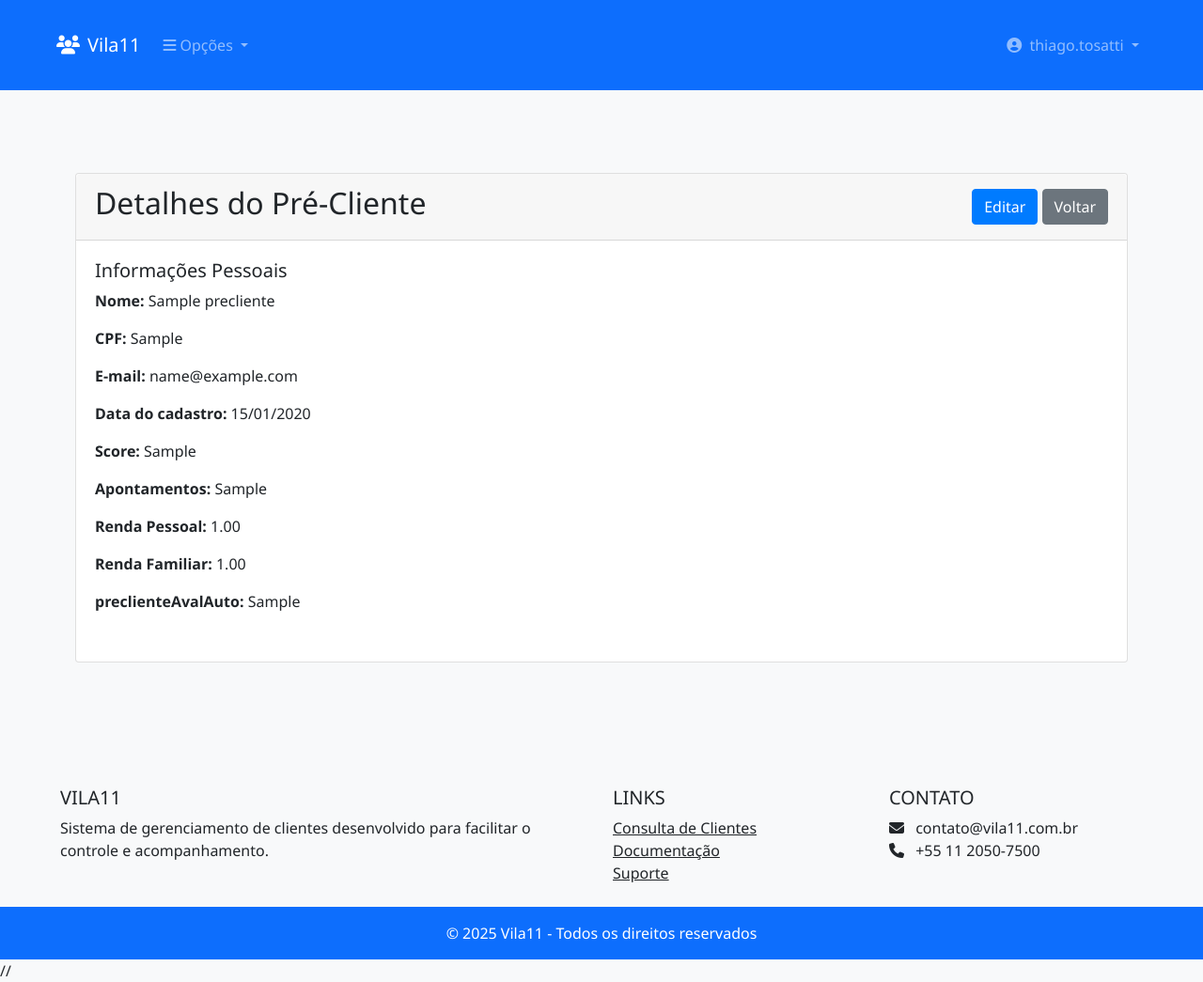
After one commit to ThiagoVila11/mvpcadastro, a Django app: page /precliente/1/detalhes/ in a window 1280 px wide. The commit adds this page. Shown: the whole page at 94% size. Run offline with Django 5.2, Linux system fonts and the light colour scheme; a user stored in the database is signed in; tables that the repository leaves empty hold one stand-in row (values such as "Sample post"); parts of the project's set-up code (start-up, migrations or seed data) failed here and were passed over; some libraries are stand-ins or nearby versions.

Commit message:
pre-cliente - acertos

```diff
--- a/formulario_captura/cadastro/models.py
+++ b/formulario_captura/cadastro/models.py
@@ -63,9 +63,35 @@ class PreCliente(models.Model):
     preclienteScore = models.CharField(verbose_name='Score', null=True, blank=True, default='0')
     preclienteApontamentos = models.CharField(verbose_name='Apontamentos', null=True, blank=True)
     preclienteRendaPresumida = models.DecimalField(verbose_name="Renda Presumida", max_digits=10, decimal_places=2, null=True, blank=True)
+    preclienteRendaFamiliar = models.DecimalField(verbose_name="Renda Familiar", max_digits=10, decimal_places=2, null=True, blank=True)
     preclienteAvalAuto = models.CharField(verbose_name='Avaliação Automática', max_length=1, null=True, blank=True)
     preclienteAvaliacao = models.CharField(verbose_name='Avaliação', max_length=1, null=True, blank=True)
     preclienteJson = models.TextField(verbose_name='Json', null=True, blank=True)
+
+    def pode_ser_convertido(self):
+        return self.preclienteAvaliacao == 'A'  # Só converte se estiver aprovado
+
+    def converter_para_cliente(self, consultor=None, condominio=None, apartamento=None):
+        """
+        Converte um Pré-Cliente em Cliente
+        """
+        if not self.pode_ser_convertido():
+            raise ValueError("Pré-cliente não está aprovado para conversão")
+
+        cliente = Cliente(
+            nome=self.preclienteNome,
+            cpf=self.preclienteCpf,
+            email=self.precoclienteEmail,
+            score=self.preclienteScore,
+            # Mapeie outros campos conforme necessário
+            Consultor=consultor,
+            Condominio=condominio,
+            Apartamento=apartamento,
+            PreCliente=self,
+        )
+
+        cliente.save()
+        return cliente
 
 
     def __str__(self):
@@ -131,6 +157,7 @@ class Cliente(models.Model):
     Condominio = models.ForeignKey(Condominio, on_delete=models.CASCADE, null=True, blank=True)
     Apartamento = models.ForeignKey(Apartamento, on_delete=models.CASCADE, null=True, blank=True)
     Consultor = models.ForeignKey(Consultor, on_delete=models.CASCADE, null=True, blank=True)
+    PreCliente = models.ForeignKey(PreCliente, on_delete=models.CASCADE, null=True, blank=True, unique=True)
 
     def __str__(self):
         return self.nome
--- /dev/null
+++ b/formulario_captura/cadastro/templates/detalhes_precliente.html
@@ -0,0 +1,38 @@
+{% extends 'base.html' %}
+{% load static %}
+
+{% block content %}
+<div class="container mt-4">
+    <div class="card">
+        <div class="card-header">
+            <div class="d-flex justify-content-between align-items-center">
+                <h2>Detalhes do Pré-Cliente</h2>
+                <div>
+                    <a href="{% url 'editar_cliente' precliente.id %}" class="btn btn-primary">Editar</a>
+                    <a href="{% url 'consulta_preclientes' %}" class="btn btn-secondary">Voltar</a>
+                </div>
+            </div>
+        </div>
+        <div class="card-body">
+            <div class="row">
+                <div class="col-md-8">
+                    <div class="row mb-3">
+                        <div class="col-md-6">
+                            <h5>Informações Pessoais</h5>
+                            <p><strong>Nome:</strong> {{ precliente.preclienteNome }}</p>
+                            <p><strong>CPF:</strong> {{ precliente.preclienteCpf }}</p>
+                            <p><strong>E-mail:</strong> {{ precliente.precoclienteEmail }}</p>
+                            <p><strong>Data do cadastro:</strong> {{ precliente.preclienteDataCadastro|date:"d/m/Y"|default:"---" }}</p>
+                            <p><strong>Score:</strong> {{ precliente.preclienteScore }}</p>
+                            <p><strong>Apontamentos:</strong> {{ precliente.preclienteApontamentos }}</p>
+                            <p><strong>Renda Pessoal:</strong> {{ precliente.preclienteRendaPresumida }}</p>
+                            <p><strong>Renda Familiar:</strong> {{ precliente.preclienteRendaFamiliar }}</p>
+                            <p><strong>preclienteAvalAuto:</strong> {{ precliente.preclienteAvalAuto }}</p>
+                        </div>
+                    </div>
+                </div>
+            </div>
+        </div>
+    </div>
+</div>
+{% endblock %}
--- a/formulario_captura/cadastro/urls.py
+++ b/formulario_captura/cadastro/urls.py
@@ -38,6 +38,8 @@ urlpatterns = [
     #pré-cliente
     path('cadastro_precliente/', views.cadastro_precliente, name='cadastro_precliente'),
     path('consulta_preclientes', views.consulta_preclientes, name='consulta_preclientes'),
+    path('precliente/<int:id>/detalhes/', views.detalhes_precliente, name='detalhes_precliente'),
+    path('precliente/converter/<int:precliente_id>/', views.converter_precliente, name='converter_precliente'),
     #dashboards
     path('condominios/kpi/', CondominioKPIDashboard.as_view(), name='kpi-condominios')
 
--- a/formulario_captura/cadastro/views.py
+++ b/formulario_captura/cadastro/views.py
@@ -355,6 +355,24 @@ def consulta_preclientes(request):
 
     return render(request, 'consulta_precliente.html', context)
 
+@login_required
+def detalhes_precliente(request, id):
+    precliente = get_object_or_404(PreCliente, id=id)
+    return render(request, 'detalhes_precliente.html', {'precliente': precliente})
+
+def converter_precliente(request, precliente_id):
+    precliente = get_object_or_404(PreCliente, pk=precliente_id)
+
+    try:
+        cliente = precliente.converter_para_cliente(
+            consultor=request.user.consultor if hasattr(request.user, 'consultor') else None
+        )
+        messages.success(request, f'Pré-cliente {precliente.preclienteNome} convertido para cliente com sucesso!')
+        return redirect('detalhes_cliente', id=cliente.id)
+    except Exception as e:
+        messages.error(request, f'Erro ao converter pré-cliente: {str(e)}')
+        return redirect('consulta_preclientes')
+
 
 def consulta_cpf(request):
     if request.method == 'POST':
```
Also changed, not shown: formulario_captura/cadastro/templates/cadastro/formularioprecliente.html (+56 -2 lines), formulario_captura/cadastro/templates/consulta_precliente.html (+8 -6 lines), formulario_captura/cadastro/migrations/0023_cliente_precliente.py (added), formulario_captura/cadastro/migrations/0024_alter_cliente_precliente.py (added), formulario_captura/cadastro/migrations/0025_precliente_preclienterendafamiliar.py (added), 4 other files.
